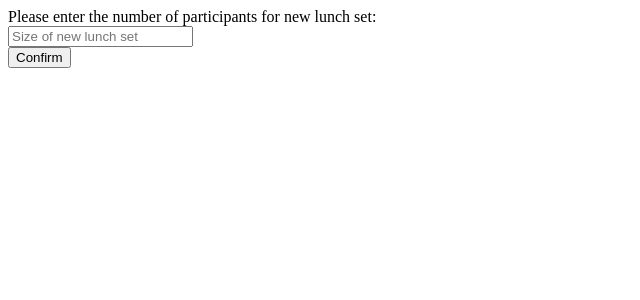
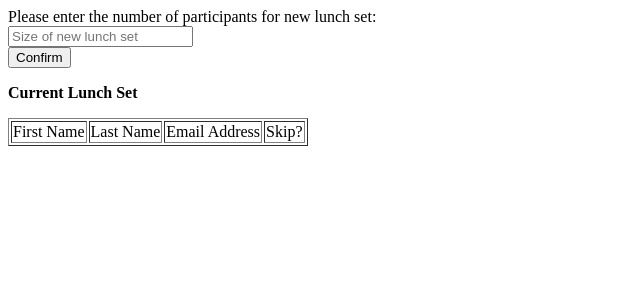
Before and after one commit to amcguier/LunchRoulette, a Flask app: page / in a window 1280 px wide. Shown: the top 300 px of the page, without its empty margins (0-640 px from the left). Run offline with Flask 2, Linux system fonts and the light colour scheme; data that the repository does not hold is empty; some libraries are stand-ins or nearby versions.

Commit message:
Added skip buttons for members of LS and they're functional.  Need to do form verification, aesthetics, and fix the 0'd priority

```diff
--- a/app.py
+++ b/app.py
@@ -46,9 +46,16 @@ def addNewPerson():
 @app.route('/removeSelected', methods=['POST'])
 def removeSelected():
 	if removePerson(request.form["email"]):
-		return Response("True",status=200,mimetype='application/json')
+		return Response("true",status=200,mimetype='application/json')
 	else:
-		return Response("False",status=200,mimetype='application/json')
+		return Response("false",status=200,mimetype='application/json')
+
+@app.route('/toSkip', methods=['POST'])
+def skipEmail():
+	if skipThisPerson(request.form['email']):
+		return Response("true",status=200,mimetype='application/json')
+	else:
+		return Response("false",status=200,mimetype='application/json')
 
 
 #Add a person to the python database
@@ -94,6 +101,7 @@ def skipThisPerson(email):
 
     if mongo.db.ls.find({"email": email}).count() == 0:
     	return False
+    person = mongo.db.ls.find_one({"email":email})
     mongo.db.people.update({"email": email}, {"$set": {"priority": person["priority"]+1}})
     mongo.db.ls.remove({"email": email})
     addToLunchSet(1)
--- a/templates/main.html
+++ b/templates/main.html
@@ -24,7 +24,10 @@
 		var numForm = $("#numLS")
 		numForm.submit(function(evt){
 			evt.preventDefault();
-			$.post('/newLS',{"num":$('#numInNewLS').val()});
+			$.post('/newLS',{"num":$('#numInNewLS').val()},function(){
+				location.reload(); //There has to be a better way to render a new table then reloading the page
+			})
+
 		})
 	})
 	</script>
@@ -36,20 +39,26 @@
 				$("#forTemplate").empty();
 				var html = Mustache.render($("#lsTemplate").text(),data);
 				$("#forTemplate").append(html);
-				//$("#forTemplate").append($("lsTemplate"));
-				//get template text from element on page
-				//use mustache.js to render this template
-				//stick html generated on page
 			})
 		})
 		</script>
 		<script id="lsTemplate" type="text/template">
-		<table>
+		<p><b>Current Lunch Set</b></p>
+		<table border='1'>
+		<tr><td>First Name</td><td>Last Name</td><td>Email Address</td><td>Skip?</td></tr>
 			{{#lunchset}}
-				<tr><td>{{first}}</td><td>{{last}}</td><td>{{email}}</td></tr>
+				<tr><td>{{first}}</td><td>{{last}}</td><td>{{email}}</td><td><button class="btn btn-large btn-primary" type="type" onclick="replaceFun('{{email}}')">Replace</button></td></tr>
 			{{/lunchset}}
 		</table>
 		</script>
+		<script>
+		function replaceFun(email){
+			$.post('/toSkip',{"email":email},function(){
+				location.reload();
+			})
+		}
+		</script>
+
 
 
 
```
